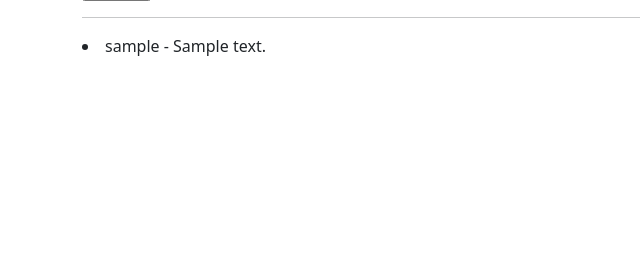
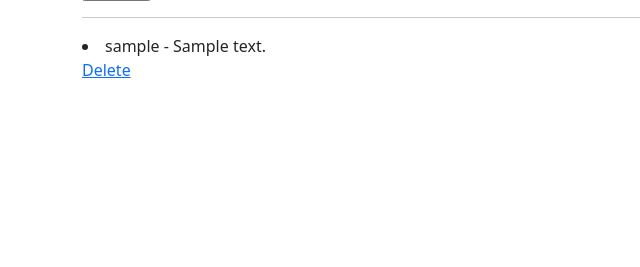
Before and after one commit to Chojungseok/auth, a Django app: page /articles/1/ in a window 1280 px wide. Shown: the part 474-741 px from the top of the page, without its empty margins (0-640 px from the left). Run offline with Django 5.2, Linux system fonts and the light colour scheme; a user stored in the database is signed in; tables that the repository leaves empty hold one stand-in row (values such as "Sample post").

Commit message:
comment delete func 구현

```diff
--- a/articles/templates/detail.html
+++ b/articles/templates/detail.html
@@ -13,5 +13,8 @@
     <hr>
     {% for comment in article.comment_set.all %}
         <li>{{comment.user.username}} - {{comment.content}}</li>
+        {% if comment.user == user %}
+            <a href="{% url 'articles:comment_delete' article.id comment.id %}">Delete</a>
+        {% endif %}
     {% endfor %}
 {% endblock %}
--- a/articles/urls.py
+++ b/articles/urls.py
@@ -8,4 +8,5 @@ urlpatterns = [
     path('create/', views.create, name='create'),
     path('<int:id>/', views.detail, name='detail'),
     path('<int:article_id>/comments/create', views.comment_create, name='comment_create'),
+    path('<int:article_id>/commnets/<int:comment_id>/delete', views.comment_delete, name='comment_delete'),
 ]
--- a/articles/views.py
+++ b/articles/views.py
@@ -1,6 +1,6 @@
 from django.shortcuts import render, redirect
 from .forms import ArticleForm, CommentForm
-from .models import Article
+from .models import Article, Comment
 from django.contrib.auth.decorators import login_required
 # Create your views here.
 def index(request):
@@ -53,3 +53,10 @@ def comment_create(request, article_id):
         comment.article_id = article_id
         comment.save()
         return redirect('articles:detail', id = article_id)
+
+@login_required
+def comment_delete(request, article_id, comment_id):
+    comment = Comment.objects.get(id = comment_id)
+    if request.user == comment.user:
+        comment.delete()
+    return redirect('articles:detail', id = article_id)
```
